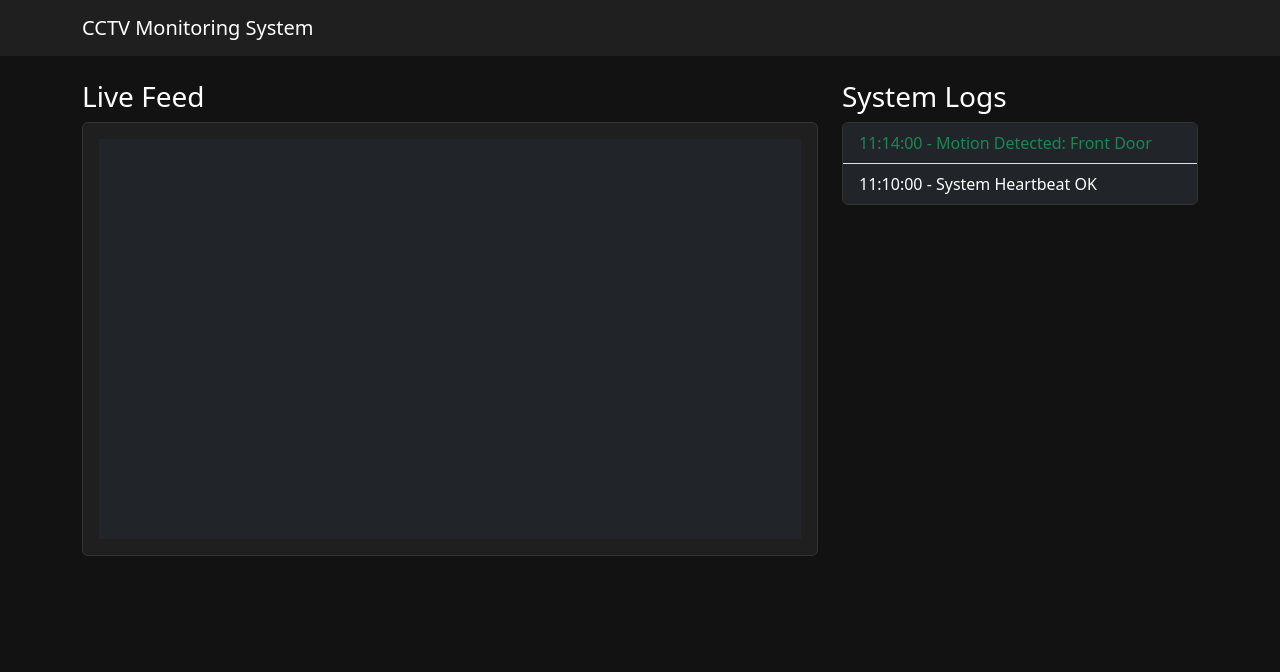
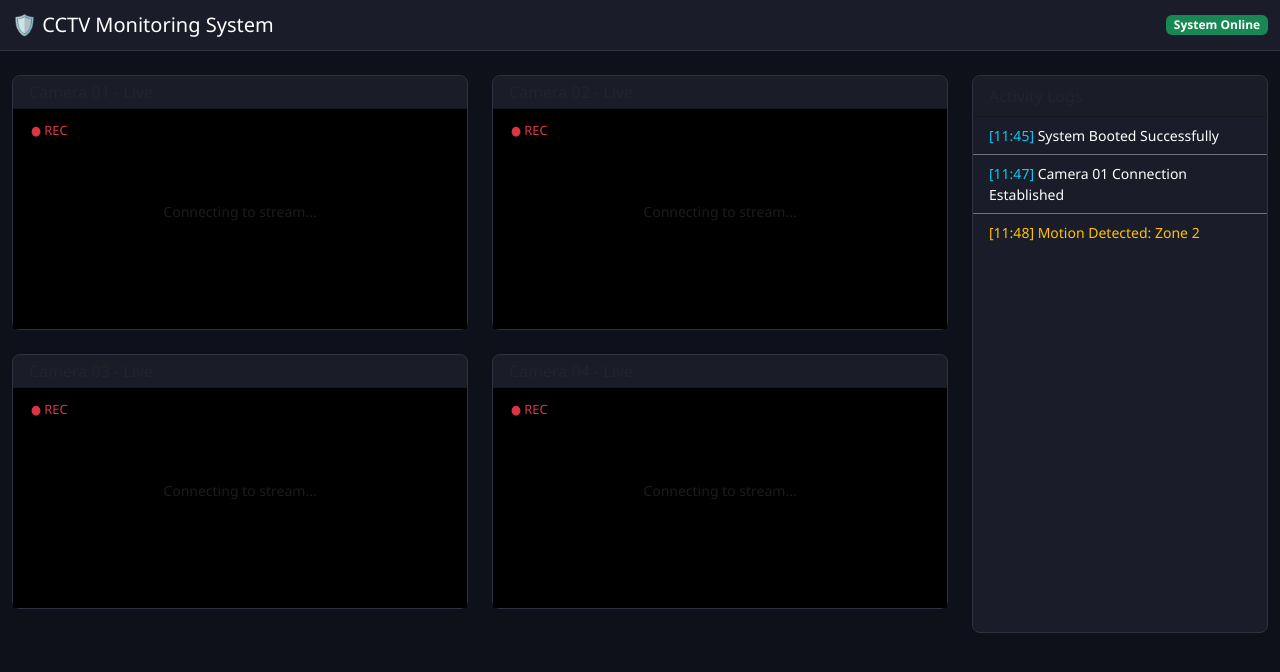
Before and after one commit to saliabenierb220100836-ui/cctv-monitoring-system, a Flask app: page / in a window 1280 px wide. Shown: the top 672 px of the page. Run offline with Flask 3, Linux system fonts and the light colour scheme; the visitor is signed in with stand-in values (Sample User, id 1).

Commit message:
dashboard changes

```diff
--- a/app/templates/dashboard.html
+++ b/app/templates/dashboard.html
@@ -1,23 +1,38 @@
 {% extends "layout.html" %}
 {% block content %}
 <div class="row">
-    <div class="col-md-8">
-        <h3>Live Feed</h3>
-        <div class="card mb-4">
-            <div class="card-body text-center">
-                <div class="bg-dark" style="height: 400px; display: flex; align-items: center; justify-content: center;">
-                    <p class="text-muted">Camera Stream Loading...</p>
+    <div class="col-lg-9">
+        <div class="row">
+            {% for i in range(1, 5) %}
+            <div class="col-md-6 mb-4">
+                <div class="card">
+                    <div class="card-header py-1">Camera 0{{ i }} - Live</div>
+                    <div class="video-placeholder">
+                        <span class="cam-label text-danger">● REC</span>
+                        <p class="text-muted small">Connecting to stream...</p>
+                    </div>
                 </div>
             </div>
+            {% endfor %}
         </div>
     </div>
-    <div class="col-md-4">
-        <h3>System Logs</h3>
-        <div class="card">
-            <ul class="list-group list-group-flush">
-                <li class="list-group-item bg-dark text-success">11:14:00 - Motion Detected: Front Door</li>
-                <li class="list-group-item bg-dark text-white">11:10:00 - System Heartbeat OK</li>
-            </ul>
+
+    <div class="col-lg-3">
+        <div class="card h-100">
+            <div class="card-header">Activity Logs</div>
+            <div class="card-body p-0">
+                <ul class="list-group list-group-flush small">
+                    <li class="list-group-item bg-transparent text-white border-secondary">
+                        <span class="text-info">[11:45]</span> System Booted Successfully
+                    </li>
+                    <li class="list-group-item bg-transparent text-white border-secondary">
+                        <span class="text-info">[11:47]</span> Camera 01 Connection Established
+                    </li>
+                    <li class="list-group-item bg-transparent text-warning border-secondary">
+                        <span class="text-warning">[11:48]</span> Motion Detected: Zone 2
+                    </li>
+                </ul>
+            </div>
         </div>
     </div>
 </div>
--- a/app/templates/layout.html
+++ b/app/templates/layout.html
@@ -3,22 +3,34 @@
 <head>
     <meta charset="UTF-8">
     <meta name="viewport" content="width=device-width, initial-scale=1.0">
-    <title>CCTV Monitor</title>
+    <title>CCTV Dashboard</title>
     <link href="https://cdn.jsdelivr.net/npm/bootstrap@5.3.0/dist/css/bootstrap.min.css" rel="stylesheet">
     <style>
-        body { background-color: #121212; color: white; }
-        .navbar { background-color: #1f1f1f; }
-        .card { background-color: #1f1f1f; border: 1px solid #333; color: white; }
+        body { background-color: #0f111a; color: #e0e0e0; font-family: 'Segoe UI', Tahoma, Geneva, Verdana, sans-serif; }
+        .navbar { background-color: #1a1d29; border-bottom: 1px solid #333; }
+        .card { background-color: #1a1d29; border: 1px solid #2d3142; border-radius: 8px; }
+        .video-placeholder {
+            background-color: #000;
+            height: 220px;
+            display: flex;
+            align-items: center;
+            justify-content: center;
+            position: relative;
+        }
+        .cam-label { position: absolute; top: 10px; left: 10px; background: rgba(0,0,0,0.6); padding: 2px 8px; font-size: 0.8rem; }
     </style>
 </head>
 <body>
     <nav class="navbar navbar-dark mb-4">
-        <div class="container">
-            <span class="navbar-brand">CCTV Monitoring System</span>
+        <div class="container-fluid">
+            <span class="navbar-brand mb-0 h1">🛡️ CCTV Monitoring System</span>
+            <div class="d-flex">
+                <span class="badge bg-success">System Online</span>
+            </div>
         </div>
     </nav>
 
-    <div class="container">
+    <div class="container-fluid">
         {% block content %}{% endblock %}
     </div>
 </body>
```
